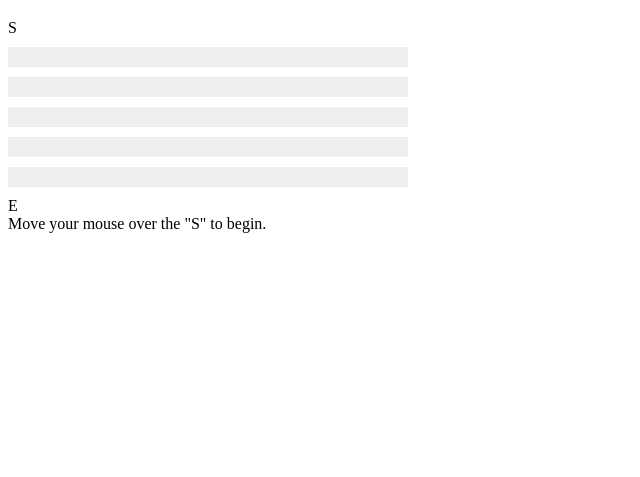
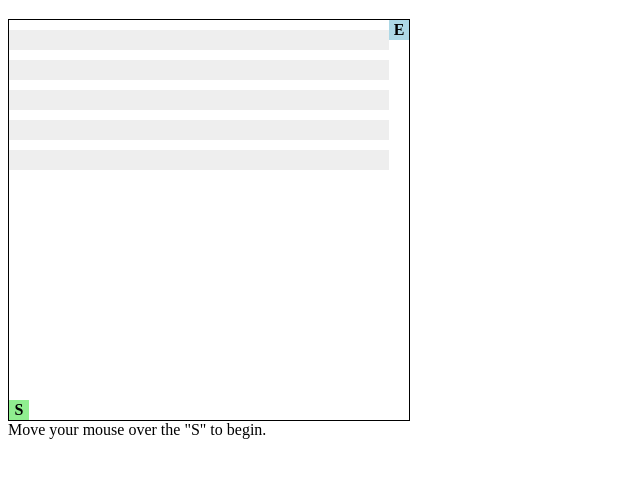
Before and after one commit to deveshmittal/oppa, a plain HTML site: page maze/maze.html in a window 1280 px wide. Shown: the part 61-538 px from the top of the page, without its empty margins (0-640 px from the left). Drawn offline with nearby package versions, Linux system fonts and the light colour scheme.

Commit message:
Add maze design

```diff
--- a/maze/maze.css
+++ b/maze/maze.css
@@ -1,5 +1,30 @@
+#maze {
+    position: relative;
+    width: 400px;
+    height: 400px;
+    border: 1px solid black;
+}
+#start, #end {
+    width: 20px;
+    height: 20px;
+    background-color: lightgreen;
+    text-align: center;
+    line-height: 20px;
+    font-weight: bold;
+}
+#start {
+    position: absolute;
+    bottom: 0;
+    left: 0;
+}
+#end {
+    position: absolute;
+    top: 0;
+    right: 0;
+    background-color: lightblue;
+}
 .boundary {
-    width: 400px;
+    width: 380px;
     height: 20px;
     background-color: #eeeeee;
     position: relative;
--- a/maze/maze.js
+++ b/maze/maze.js
@@ -3,6 +3,7 @@ $(document).ready(function() {
 
     $(".boundary").on("mouseover", function() {
         $(".boundary").addClass("youlose");
+        $("#status").text("Sorry, you lost. :[");
         gameLost = true;
     });
 
@@ -14,13 +15,14 @@ $(document).ready(function() {
 
     $("#end").on("mouseover", function() {
         if (!gameLost) {
-            alert("You win!");
+            alert("You win! :)");
         }
     });
 
     $("#maze").on("mouseleave", function() {
         if (!gameLost) {
             $(".boundary").addClass("youlose");
+            $("#status").text("Sorry, you lost. :[");
             gameLost = true;
         }
     });
```
